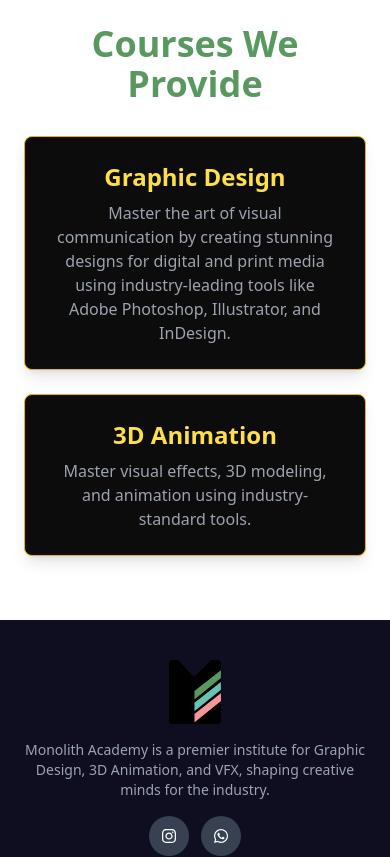
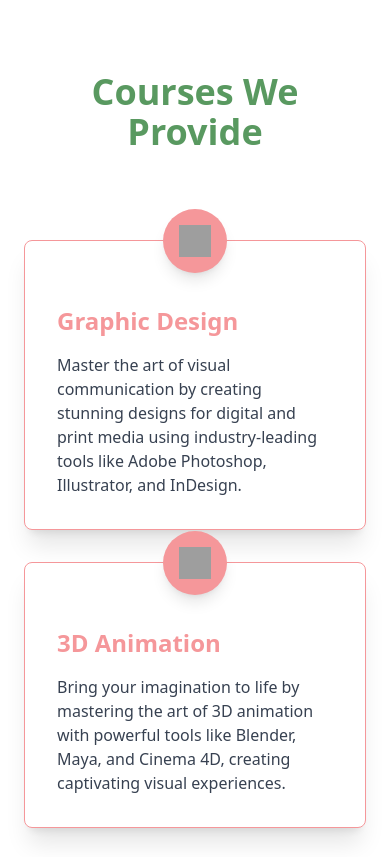
Before and after one commit to shreya1303/Monolith, a React (Vite) app: page / in a window 390 px wide. Shown: the part 1920-2777 px from the top of the page. Built offline with nearby package versions, Linux system fonts and the light colour scheme; grey boxes are pictures that could not be loaded.

Commit message:
fully responsive

```diff
--- a/src/pages/About.jsx
+++ b/src/pages/About.jsx
@@ -4,13 +4,13 @@
   return (
     <div className="relative py-24 px-6 bg-white flex flex-col items-center justify-center min-h-screen overflow-x-hidden">
       {/* Background Circles */}
-      <div className="absolute w-56 h-56 rounded-full bg-[#d5e5d8] opacity-70 z-0 top-0 left-0 md:w-48 md:h-48 sm:w-40 sm:h-40 pointer-events-none"></div>
-      <div className="absolute w-64 h-64 rounded-full bg-[#ffe6e9] opacity-70 z-0 top-[30%] right-0 md:w-52 md:h-52 sm:w-44 sm:h-44 pointer-events-none"></div>
-      <div className="absolute w-72 h-72 rounded-full bg-[#d9efec] opacity-70 z-0 bottom-0 right-[30%] md:w-60 md:h-60 sm:w-50 sm:h-50 pointer-events-none"></div>
+      <div className="absolute w-56 h-56 rounded-full bg-[#d5e5d8] opacity-70 z-0 top-0 left-0 md:w-56 md:h-56 sm:w-40 sm:h-40 pointer-events-none"></div>
+      <div className="absolute w-64 h-64 rounded-full bg-[#ffe6e9] opacity-70 z-0 top-[30%] right-0 md:w-56 md:h-56 sm:w-44 sm:h-44 pointer-events-none"></div>
+      <div className="absolute w-72 h-72 rounded-full bg-[#d9efec] opacity-70 z-0 bottom-0 right-[40%] md:w-52 md:h-52 sm:w-50 sm:h-50 pointer-events-none"></div>
 
       {/* Content */}
       <div className="max-w-3xl w-full text-center px-4 z-10">
-        <h2 className="text-4xl font-bold text-[#599960] md:text-4xl sm:text-xl">
+        <h2 className="text-4xl font-bold text-[#599960] md:text-4xl sm:text-2xl">
           About Us
         </h2>
         <p className="mt-4 text-black text-xl leading-8 sm:text-lg sm:leading-7">
@@ -32,10 +32,10 @@
 
       {/* Why Choose Us Section */}
       <div className="max-w-full overflow-hidden mt-20 z-10">
-        <h3 className="text-4xl font-bold mt-6 text-[#599960] text-center md:text-4xl sm:text-xl">
+        <h3 className="text-4xl font-bold mt-6 text-[#599960] text-center md:text-4xl sm:text-2xl">
           Why Choose Us?
         </h3>
-        <ul className="list-disc ml-6 mt-4 text-lg text-gray-600 space-y-2">
+        <ul className="list-disc ml-6 mt-4 text-lg text-black space-y-2 sm:text-base sm:ml-4">
           <li>Experienced industry professionals as mentors.</li>
           <li>State-of-the-art labs equipped with the latest tools.</li>
           <li>Hands-on projects & real-world case studies.</li>
--- a/src/pages/Contact.jsx
+++ b/src/pages/Contact.jsx
@@ -41,17 +41,16 @@
 
   return (
     <div className="min-h-screen p-8 py-24 bg-white">
-      <div className="absolute w-56 h-56 rounded-full bg-[#d5e5d8] opacity-70 z-0 top-0 left-0 md:w-48 md:h-48 sm:w-40 sm:h-40 pointer-events-none"></div>
-      <div className="absolute w-64 h-64 rounded-full bg-[#ffe6e9] opacity-70 z-0 top-[30%] right-0 md:w-52 md:h-52 sm:w-44 sm:h-44 pointer-events-none"></div>
-      <div className="absolute w-72 h-72 rounded-full bg-[#d9efec] opacity-70 z-0 bottom-0 right-[30%] md:w-60 md:h-60 sm:w-50 sm:h-50 pointer-events-none"></div>
-      {/* Heading */}
+      <div className="absolute w-56 h-56 rounded-full bg-[#d5e5d8] opacity-70 z-0 top-0 left-0 md:w-56 md:h-56 sm:w-40 sm:h-40 pointer-events-none"></div>
+      <div className="absolute w-64 h-64 rounded-full bg-[#ffe6e9] opacity-70 z-0 top-[30%] right-0 md:w-56 md:h-56 sm:w-44 sm:h-44 pointer-events-none"></div>
+      <div className="absolute w-72 h-72 rounded-full bg-[#d9efec] opacity-70 z-0 bottom-0 right-[40%] md:w-52 md:h-52 sm:w-50 sm:h-50 pointer-events-none"></div>
       <h1 className="text-6xl sm:text-xl md:text-4xl font-bold text-center mb-8 text-[#599960]">
         Contact Us
       </h1>
 
       <div className="flex flex-col md:flex-row justify-center items-center md:space-x-6 z-10">
         {/* Left Side: Contact Information */}
-        <div className="w-full md:w-[600px] bg-white p-6 shadow-lg rounded-3xl border-2 border-black mb-6 md:mb-0">
+        <div className="w-full md:w-[600px] z-10 bg-white p-6 shadow-lg rounded-3xl border-2 border-black mb-6 md:mb-0">
           <div>
             <h2 className="text-2xl font-bold mb-4">Contact Information</h2>
             <p>
--- a/src/pages/Courses.jsx
+++ b/src/pages/Courses.jsx
@@ -20,26 +20,32 @@
   return (
     <div className="max-w-6xl py-24 mx-auto px-6 text-gray-800">
       {/* Two Courses Section */}
+      <div className="absolute w-56 h-56 rounded-full bg-[#d5e5d8] opacity-70 z-0 top-0 left-0 md:w-56 md:h-56 sm:w-40 sm:h-40 pointer-events-none"></div>
+      <div className="absolute w-64 h-64 rounded-full bg-[#ffe6e9] opacity-70 z-0 top-[30%] right-0 md:w-56 md:h-56 sm:w-44 sm:h-44 pointer-events-none"></div>
+      <div className="absolute w-72 h-72 rounded-full bg-[#d9efec] opacity-70 z-0 bottom-0 right-[40%] md:w-52 md:h-52 sm:w-50 sm:h-50 pointer-events-none"></div>
       <h1 className="text-6xl font-bold text-center text-[#599960] mb-12 md:text-4xl sm:text-xl">
         Courses
       </h1>
-      <div className="grid md:grid-cols-2 gap-12">
+      <div className="grid md:grid-cols-2 sm:grid-cols-1 gap-12">
         {courses.map((course, index) => (
-          <div key={index} className="flex flex-col text-center items-center py-6 p-6 ">
+          <div
+            key={index}
+            className="flex flex-col text-center items-center py-4 px-6"
+          >
             <img
               src={course.image}
               alt={course.title}
-              className="mt-4 w-full h-64 object-cover rounded-lg"
+              className="mt-4 w-full h-64 z-10 object-cover rounded-lg"
             />
-            <h2 className="text-3xl font-bold text-[#6ac2b2] mb-4">
+            <h2 className="text-3xl py-4 font-bold z-10 text-[#6ac2b2] mb-4 text-xl md:text-3xl">
               {course.title}
             </h2>
-            <p className="text-lg text-gray-600">{course.description}</p>
+            <p className="text-lg text-black z-10 text-sm md:text-base">
+              {course.description}
+            </p>
           </div>
         ))}
       </div>
-
-
     </div>
   );
 };
--- a/src/pages/Home.jsx
+++ b/src/pages/Home.jsx
@@ -8,11 +8,10 @@
       const aboutUsSection = document.getElementById("about-us");
       if (aboutUsSection) {
         const rect = aboutUsSection.getBoundingClientRect();
-        // Check if the heading is at the top of the viewport
         if (rect.top <= 0) {
-          setIsOpaque(true); // Set to true when the section reaches the top
+          setIsOpaque(true);
         } else {
-          setIsOpaque(false); // Reset if the section is not at the top
+          setIsOpaque(false);
         }
       }
     };
@@ -45,9 +44,9 @@
         }`}
       >
         {/* Background Circles */}
-        <div className="absolute w-56 h-56 rounded-full bg-[#d5e5d8] opacity-70 z-0 top-0 left-0 md:w-48 md:h-48 sm:w-40 sm:h-40 pointer-events-none"></div>
-        <div className="absolute w-64 h-64 rounded-full bg-[#ffe6e9] opacity-70 z-0 top-[30%] right-0 md:w-52 md:h-52 sm:w-44 sm:h-44 pointer-events-none"></div>
-        <div className="absolute w-72 h-72 rounded-full bg-[#d9efec] opacity-70 z-0 bottom-0 right-[30%] md:w-60 md:h-60 sm:w-50 sm:h-50 pointer-events-none"></div>
+        <div className="absolute w-56 h-56 rounded-full bg-[#d5e5d8] opacity-70 z-0 top-0 left-0 md:w-56 md:h-56 sm:w-40 sm:h-40 pointer-events-none" />
+        <div className="absolute w-64 h-64 rounded-full bg-[#ffe6e9] opacity-70 z-0 top-[30%] right-0 md:w-56 md:h-56 sm:w-44 sm:h-44 pointer-events-none" />
+        <div className="absolute w-72 h-72 rounded-full bg-[#d9efec] opacity-70 z-0 bottom-0 right-[40%] md:w-52 md:h-52 sm:w-50 sm:h-50 pointer-events-none" />
 
         {/* Content */}
         <div className="relative max-w-3xl w-full text-center px-4 z-10">
@@ -71,30 +70,57 @@
       </section>
 
       {/* Other Sections */}
-      <section className="py-16 px-6 bg-white flex flex-col items-center">
-        <h2 className="text-4xl font-bold text-center text-[#599960] md:text-4xl sm:text-xl">
+      <section className="py-28 px-6 bg-white relative">
+        <h2 className="text-4xl font-bold text-center text-[#599960] md:text-4xl sm:text-2xl">
           Courses We Provide
         </h2>
-        <div className="mt-8 grid grid-cols-1 md:grid-cols-2 gap-6 w-full max-w-3xl">
-          <div className="p-6 bg-[#0c0c0c] shadow-lg rounded-lg text-center border border-yellow-500">
-            <h3 className="text-2xl font-semibold text-yellow-300">
+
+        {/* Cards */}
+        <div className="mt-12 py-10 grid grid-cols-1 md:grid-cols-2 gap-8 w-full max-w-5xl mx-auto relative z-10">
+          {/* Card 1 */}
+          <div className="relative p-8 bg-[#ffffff] shadow-xl rounded-lg border border-[#f5979a] hover:scale-105 transition-transform duration-300">
+            <div className="absolute -top-8 left-1/2 transform -translate-x-1/2 w-16 h-16 bg-[#f5979a] rounded-full flex items-center justify-center shadow-lg">
+              <img
+                src="https://img.icons8.com/ios-filled/50/ffffff/paint-palette.png"
+                alt="Graphic Design Icon"
+                className="w-8 h-8"
+              />
+            </div>
+            <h3 className="text-2xl font-semibold text-[#f5979a] mt-8">
               Graphic Design
             </h3>
-            <p className="mt-2 text-gray-400">
+            <p className="mt-4 text-gray-700">
               Master the art of visual communication by creating stunning
               designs for digital and print media using industry-leading tools
               like Adobe Photoshop, Illustrator, and InDesign.
             </p>
           </div>
-          <div className="p-6 bg-[#0c0c0c] shadow-lg rounded-lg text-center border border-yellow-500">
-            <h3 className="text-2xl font-semibold text-yellow-300">
+
+          {/* Card 2 */}
+          <div className="relative p-8 bg-[#ffffff] shadow-xl rounded-lg border border-[#f5979a] hover:scale-105 transition-transform duration-300">
+            <div className="absolute -top-8 left-1/2 transform -translate-x-1/2 w-16 h-16 bg-[#f5979a] rounded-full flex items-center justify-center shadow-lg">
+              <img
+                src="https://img.icons8.com/ios-filled/50/ffffff/3d-glasses.png"
+                alt="3D Animation Icon"
+                className="w-8 h-8"
+              />
+            </div>
+            <h3 className="text-2xl font-semibold text-[#f5979a] mt-8">
               3D Animation
             </h3>
-            <p className="mt-2 text-gray-400">
-              Master visual effects, 3D modeling, and animation using
-              industry-standard tools.
+            <p className="mt-4 text-gray-700">
+              Bring your imagination to life by mastering the art of 3D
+              animation with powerful tools like Blender, Maya, and Cinema 4D,
+              creating captivating visual experiences.
             </p>
           </div>
+        </div>
+
+        {/* Call to Action */}
+        <div className="mt-12 flex justify-center">
+          <button className="px-6 py-3 bg-[#f5979a] text-white font-bold text-lg rounded-full shadow-md hover:bg-[#fc888c] transition-colors duration-300">
+            Details
+          </button>
         </div>
       </section>
     </div>
```
